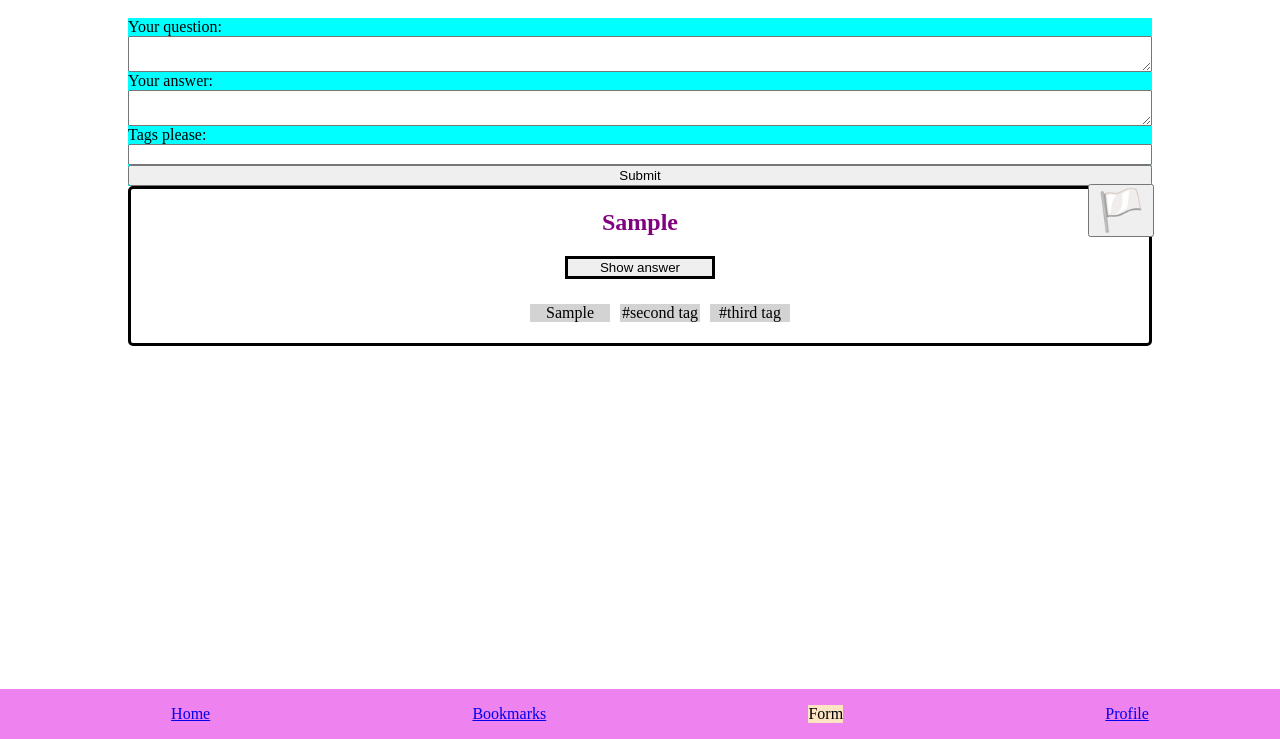
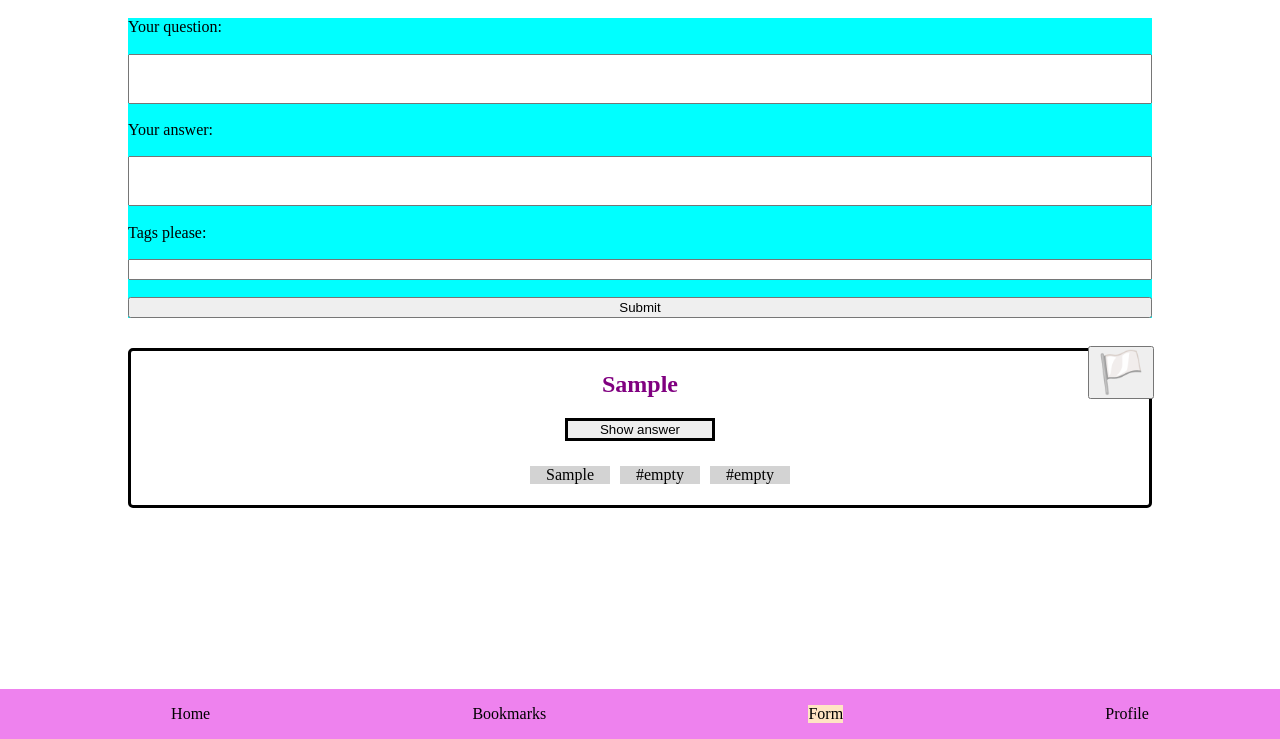
Before and after one commit to frush86/Quizapp, a plain HTML site: page form.html in a window 1280 px wide. Both pictures are taken after typing "Sample", "Sample", "Sample" into the empty fields and a click on the button "Submit". Shown: the part 61-800 px from the top of the page. Drawn offline with Linux system fonts and the light colour scheme.

Commit message:
form js footer css

```diff
--- a/components/footer.css
+++ b/components/footer.css
@@ -19,3 +19,12 @@ footer {
 .active {
   background-color: bisque;
 }
+
+a {
+  color: black;
+  text-decoration: none;
+}
+
+a:hover {
+  background-color: bisque;
+}
--- a/components/form.css
+++ b/components/form.css
@@ -1,5 +1,12 @@
 .form {
   display: flex;
   flex-direction: column;
+  justify-content: space-between;
   background-color: aqua;
+  height: 300px;
+  margin-bottom: 30px;
 }
+textarea {
+  resize: none;
+  height: 50px;
+}
--- a/form.js
+++ b/form.js
@@ -28,8 +28,8 @@ form.addEventListener("submit", (event) => {
         <!-- TAGS-->
         <ul class="categories">
           <li class="tag">${data.yourTag}</li>
-          <li class="tag">#second tag</li>
-          <li class="tag">#third tag</li>
+          <li class="tag">#empty</li>
+          <li class="tag">#empty</li>
         </ul>
       </section>
       <!--/QUESTION BOX-->
```
